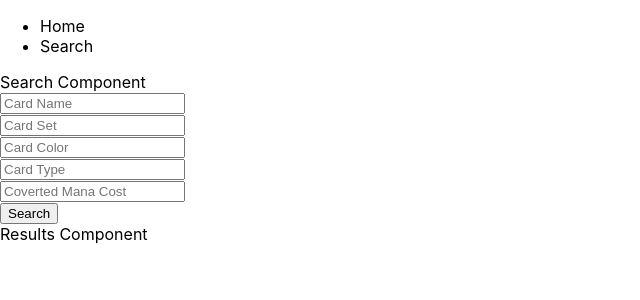
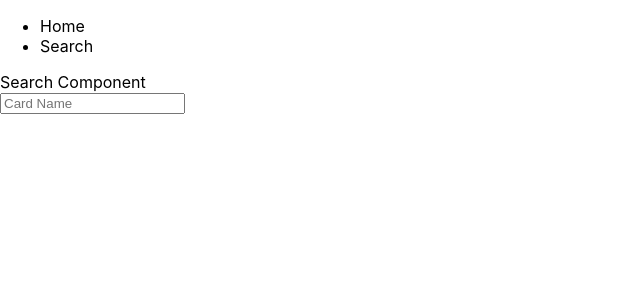
Before and after one commit to cauz825/collection-app, a React (Create React App) app: page / in a window 1280 px wide. Shown: the top 300 px of the page, without its empty margins (0-640 px from the left). Built offline with nearby package versions, Linux system fonts and the light colour scheme.

Commit message:
using scryfall api instead

```diff
--- a/src/App.js
+++ b/src/App.js
@@ -1,6 +1,7 @@
 import React from 'react';
-import Search from './components/Search'
+// import Search from './components/Search'
 import Navbar from './components/Navbar';
+import Search from './components/Search2'
 import './App.css';
 // import {BrowserRouter, Route} from 'react-router-dom'
 
--- /dev/null
+++ b/src/components/Search2.js
@@ -0,0 +1,22 @@
+import React, { useEffect, useState } from 'react'
+import Results from './Results'
+
+function Search() {
+
+    let baseUrl = 'https://api.scryfall.com'
+
+    const [cardName, setCardName] = useState('')
+
+    return(
+        <div>
+            Search Component
+            <form>
+                <input type='text' name='card name' placeholder='Card Name' /><br></br>
+            </form>
+        </div>
+    )
+
+
+}
+
+export default Search;
```
